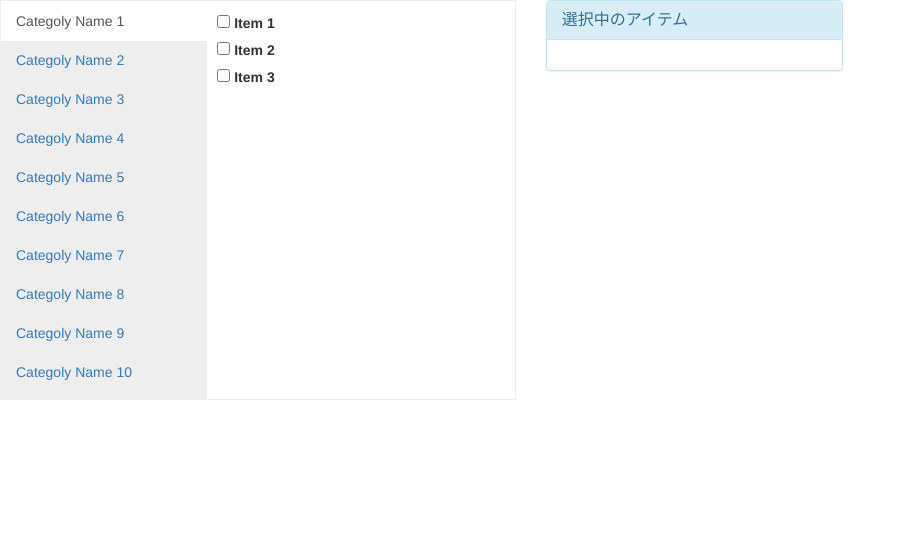
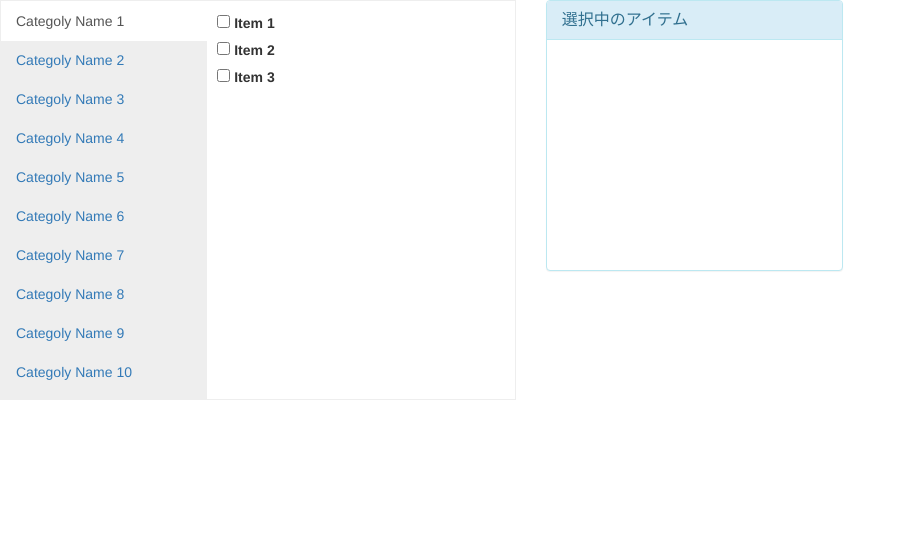
Before and after one commit to ysztnk4/verticalTabList, a website: page public/index.html in a window 1280 px wide. Shown: the whole page, without its empty margins (0-906 px from the left). Drawn offline with nearby package versions, Linux system fonts and the light colour scheme.

Commit message:
style: checkedListにmin/max-heightを指定

```diff
--- a/public/src/css/verticalTabList.css
+++ b/public/src/css/verticalTabList.css
@@ -45,6 +45,12 @@
   cursor: pointer;
 }
 
+.checkedList {
+  overflow-x: scroll;
+  min-height: 200px;
+  max-height: 330px;
+}
+
 .checkedList--item {
   position: relative;
   display: inline-block;
```
